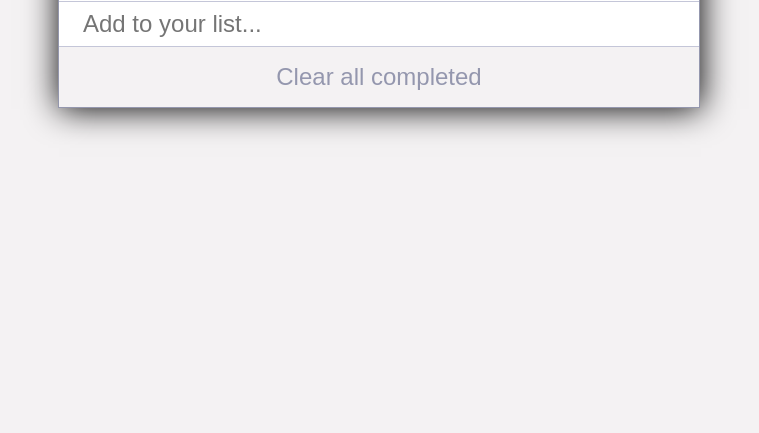
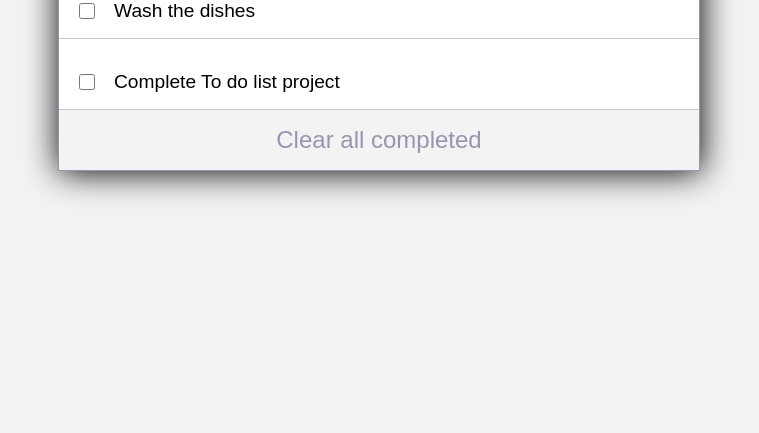
Before and after one commit to Micky373/To_DO_List, a website built with webpack: page src/index.html in a window 1280 px wide. Shown: the part 367-800 px from the top of the page, without its empty margins (261-1020 px from the left). Built offline with nearby package versions, Linux system fonts and the light colour scheme; a web font is replaced by a local one.

Commit message:
Fix CR's issues

```diff
--- a/src/index.js
+++ b/src/index.js
@@ -1,5 +1,4 @@
 import './styles.css';
-// import checkBoxing from './check_box.js'
 // Populating the html element
 
 const taskContainer = document.querySelector('.task_container');
@@ -19,7 +18,7 @@ const taskLists = [
     },
 ];
 
-for (let i = 0; i < taskLists.length; i = +1) {
+for (let i = 0; i < taskLists.length; i += 1) {
     if (taskLists[i].completed === false) {
         tick = 'none';
         display = '';
--- a/src/styles.css
+++ b/src/styles.css
@@ -48,7 +48,7 @@ h1 {
   font-size: 1.5rem;
   padding: 0.5rem;
   font-family: Quintessential, sans-serif;
-  width: fit-content;
+  width: 90%;
   border: none;
   outline: none;
   margin-left: 1rem;
@@ -56,8 +56,6 @@ h1 {
 
 .task_container {
   display: flex;
-
-  /* padding: 1rem 0; */
   flex-direction: column;
   gap: 1rem;
   background-color: white;
```
Also changed, not shown: README.md, dist/index.bundle.js. Lines whose indentation alone changed are shown as unchanged.
